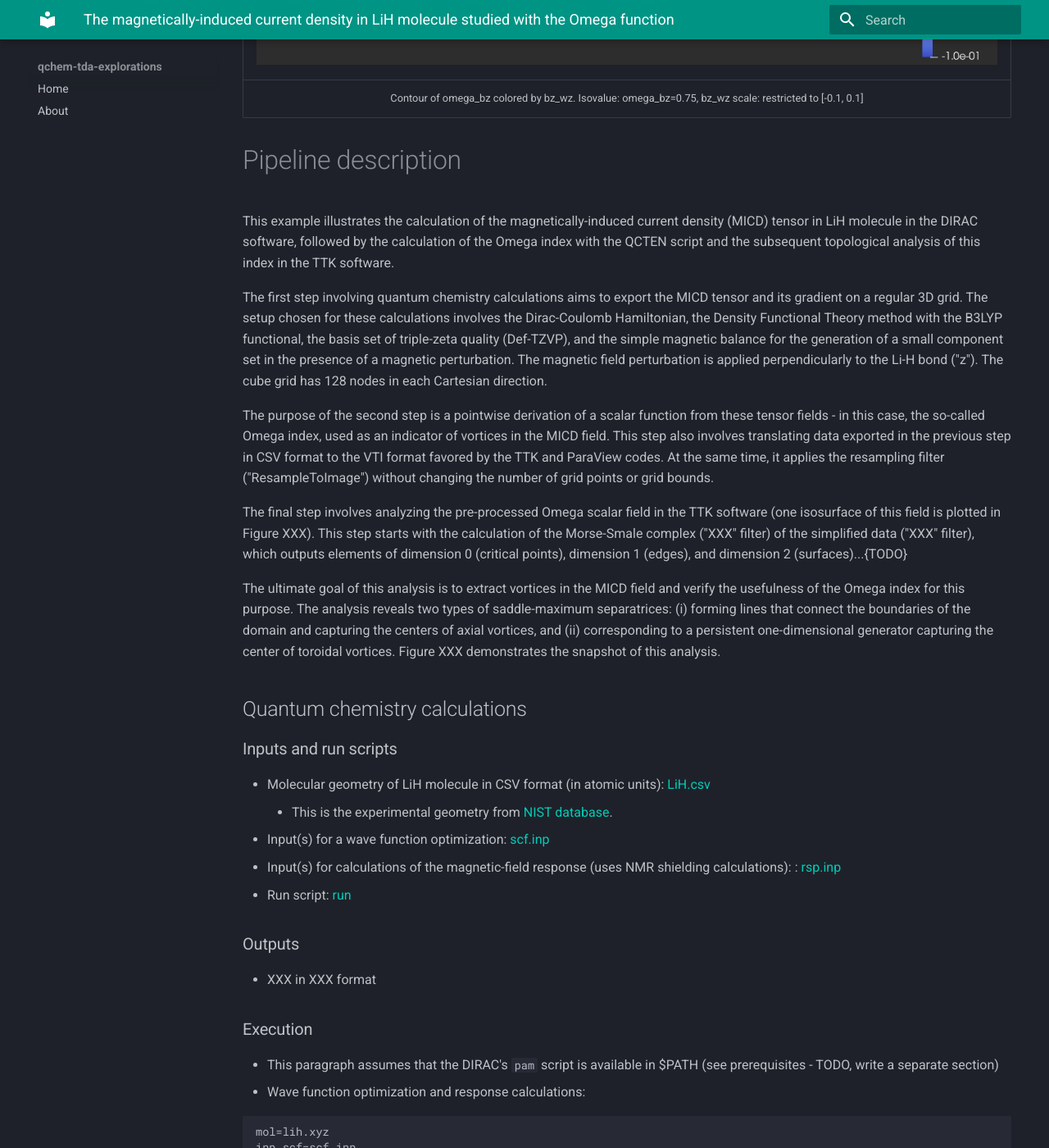
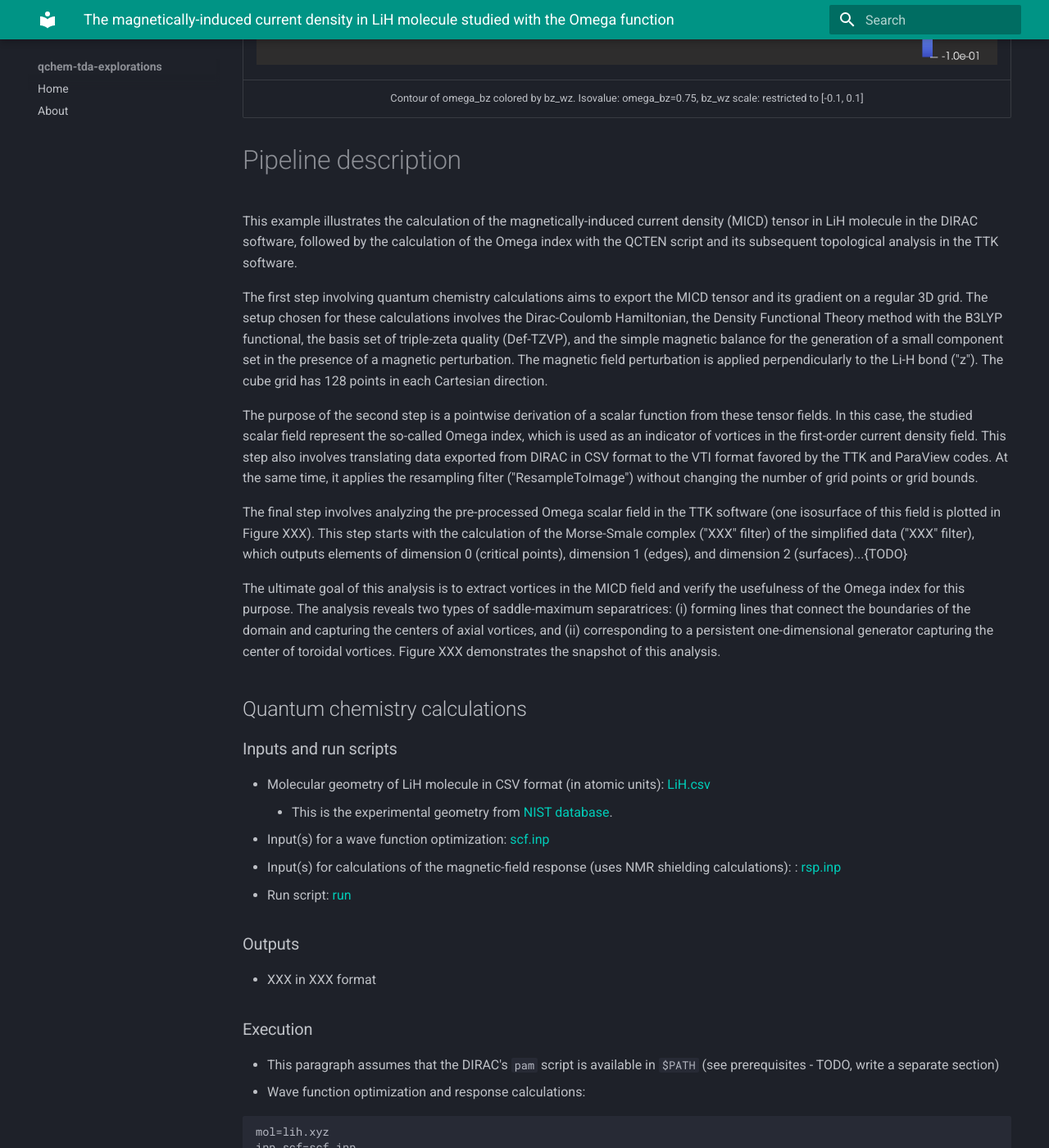
Before and after one commit to tda-qchem/tda-qchem-explorations, an MkDocs documentation site: the page built from docs/LiH_MICD.md, in a window 1280 px wide and 1400 px high, scrolled down 671 px. Shown: the whole window at 82% size. Built offline with MkDocs 1.6.1 and Material for MkDocs 9.7.7, drawn with Linux system fonts in a browser that asks for light colours.

Commit message:
text update

````diff
--- a/docs/LiH_MICD.md
+++ b/docs/LiH_MICD.md
@@ -7,11 +7,11 @@
 
 # Pipeline description
 
-This example illustrates the calculation of the magnetically-induced current density (MICD) tensor in LiH molecule in the DIRAC software, followed by the calculation of the Omega index with the QCTEN script and the subsequent topological analysis of this index in the TTK software.
+This example illustrates the calculation of the magnetically-induced current density (MICD) tensor in LiH molecule in the DIRAC software, followed by the calculation of the Omega index with the QCTEN script and its subsequent topological analysis in the TTK software.
 
-The first step involving quantum chemistry calculations aims to export the MICD tensor and its gradient on a regular 3D grid. The setup chosen for these calculations involves the Dirac-Coulomb Hamiltonian, the Density Functional Theory method with the B3LYP functional, the basis set of triple-zeta quality (Def-TZVP), and the simple magnetic balance for the generation of a small component set in the presence of a magnetic perturbation. The magnetic field perturbation is applied perpendicularly to the Li-H bond ("z"). The cube grid has 128 nodes in each Cartesian direction.
+The first step involving quantum chemistry calculations aims to export the MICD tensor and its gradient on a regular 3D grid. The setup chosen for these calculations involves the Dirac-Coulomb Hamiltonian, the Density Functional Theory method with the B3LYP functional, the basis set of triple-zeta quality (Def-TZVP), and the simple magnetic balance for the generation of a small component set in the presence of a magnetic perturbation. The magnetic field perturbation is applied perpendicularly to the Li-H bond ("z"). The cube grid has 128 points in each Cartesian direction.
 
-The purpose of the second step is a pointwise derivation of a scalar function from these tensor fields - in this case, the so-called Omega index, used as an indicator of vortices in the MICD field. This step also involves translating data exported in the previous step in CSV format to the VTI format favored by the TTK and ParaView codes. At the same time, it applies the resampling filter ("ResampleToImage") without changing the number of grid points or grid bounds.
+The purpose of the second step is a pointwise derivation of a scalar function from these tensor fields. In this case, the studied scalar field represent the so-called Omega index, which is used as an indicator of vortices in the first-order current density field. This step also involves translating data exported from DIRAC in CSV format to the VTI format favored by the TTK and ParaView codes. At the same time, it applies the resampling filter ("ResampleToImage") without changing the number of grid points or grid bounds.
 
 The final step involves analyzing the pre-processed Omega scalar field in the TTK software (one isosurface of this field is plotted in Figure XXX). This step starts with the calculation of the Morse-Smale complex ("XXX" filter) of the simplified data ("XXX" filter), which outputs elements of dimension 0 (critical points), dimension 1 (edges), and dimension 2 (surfaces)...{TODO}
 
@@ -35,7 +35,7 @@ The ultimate goal of this analysis is to extract vortices in the MICD field and
 
 ### Execution
 
-* This paragraph assumes that the DIRAC's `pam` script is available in $PATH (see prerequisites - TODO, write a separate section)
+* This paragraph assumes that the DIRAC's `pam` script is available in `$PATH` (see prerequisites - TODO, write a separate section)
 * Wave function optimization and response calculations:
 
 ```
````
